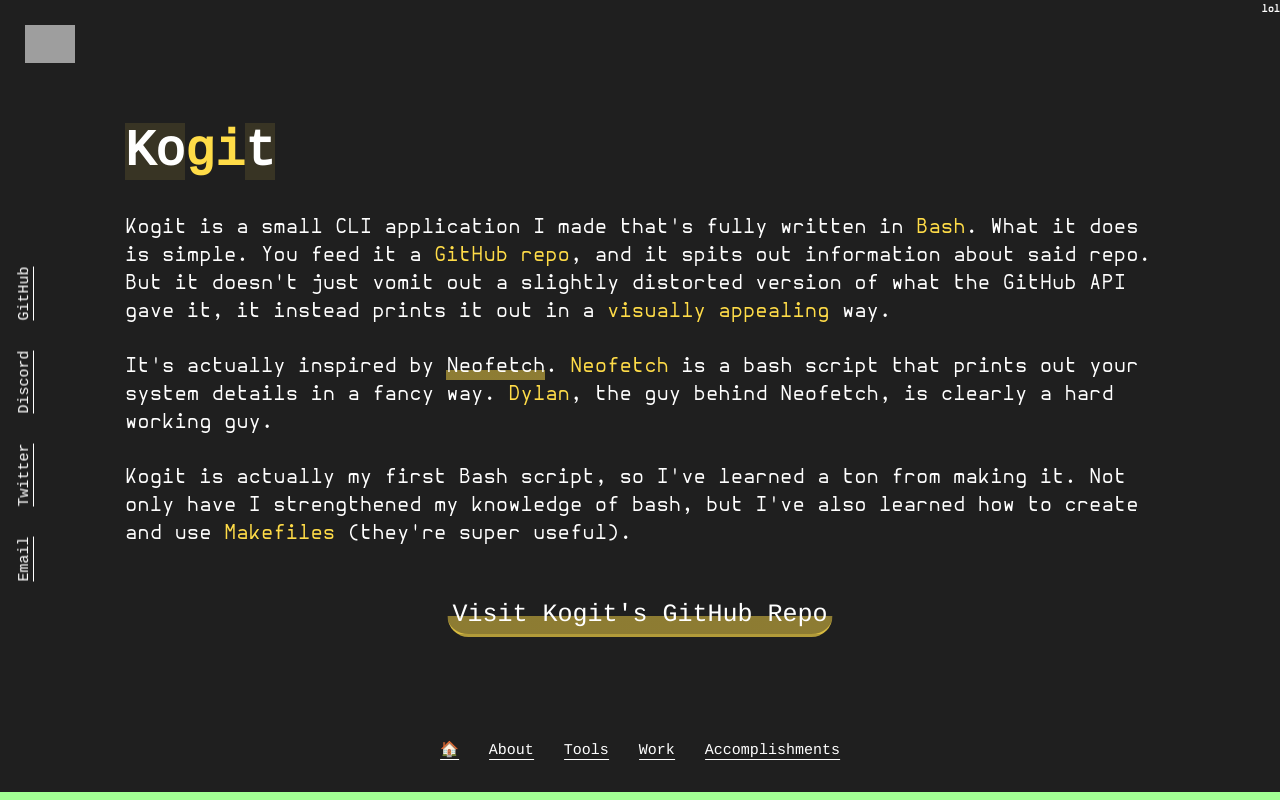
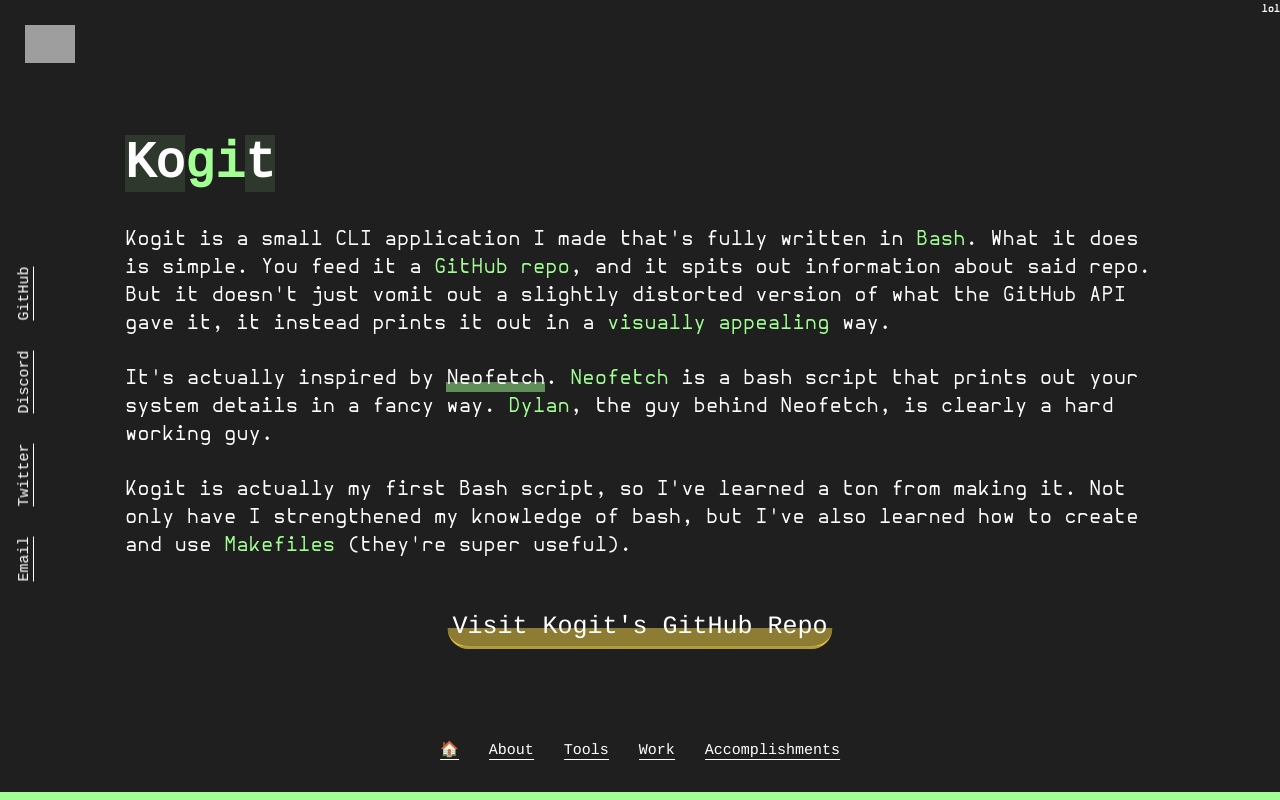
Before and after one commit to APixelVisuals/portfolio-website, a Next.js app: page /work/kogit in a window 1280 px wide. Built offline with nearby package versions, Linux system fonts and the light colour scheme; grey boxes are pictures that could not be loaded.

Commit message:
Made `work/kogit.scss` use scss syntax

```diff
--- a/pages/work/kogit.jsx
+++ b/pages/work/kogit.jsx
@@ -26,8 +26,6 @@
                 <NavBar lolMode={this.state.lolMode} toggleLolMode={this.toggleLolMode} />
 
                 <div id="content">
-
-                    <div className="top-margin" />
 
                     <div className="title">
                         <h1 className="text">{"Kogit".split("").map((l, i) => <span className={this.state.titles.kogit[i]}>{l}</span>)}</h1>
--- a/pages/work/kogit.scss
+++ b/pages/work/kogit.scss
@@ -1,54 +1,52 @@
 @import "../../global";
 
-#work_kogit .top-margin {
+#work_kogit {
+    .title {
         display: inline-block;
-    margin-bottom: 165px;
-}
+        margin-top: 135px;
+        margin-bottom: 20px;
 
-#work_kogit .title {
-    display: inline-block;
-    margin-top: 85px;
-    margin-bottom: 20px;
-}
-
-#work_kogit .title .text {
+        .text {
             color: white;
             font-family: "Liberation";
             font-size: 50px;
             margin: auto;
+
+            span {
+                &.a {
+                    border-bottom: 5px #a2ff94 solid;
                 }
 
-#work_kogit .text span.a {
-    border-bottom: 5px #ffdc48 solid;
+                &.b {
+                    background-color: #a2ff941c;
                 }
 
-#work_kogit .text span.b {
-    background-color: #ffdc481c;
+                &.c {
+                    color: #a2ff94;
+                }
+            }
+        }
     }
 
-#work_kogit .text span.c {
-    color: #ffdc48;
-}
-
-#work_kogit .info {
+    .info {
         display: inline-block;
         color: white;
         font-family: "Hermit Light";
         font-size: 20px;
         font-weight: normal;
+
+        span {
+            color: #a2ff94;
         }
 
-#work_kogit .info span {
-    color: #ffdc48;
+        a {
+            color: white;
+            text-decoration: none;
+            background-image: linear-gradient(#00000000 65%, #a2ff947e 65%);
+        }
     }
 
-#work_kogit .info a {
-    color: white;
-    text-decoration: none;
-    background-image: linear-gradient(#00000000 65%, #ffdc487e 65%);
-}
-
-#work_kogit .project-link-button {
+    .project-link-button {
         display: inline-block;
         color: white;
         font-family: "Liberation";
@@ -62,3 +60,4 @@
         margin-bottom: 35px;
         @include center;
     }
+}
```
Lines whose indentation alone changed are shown as unchanged.
